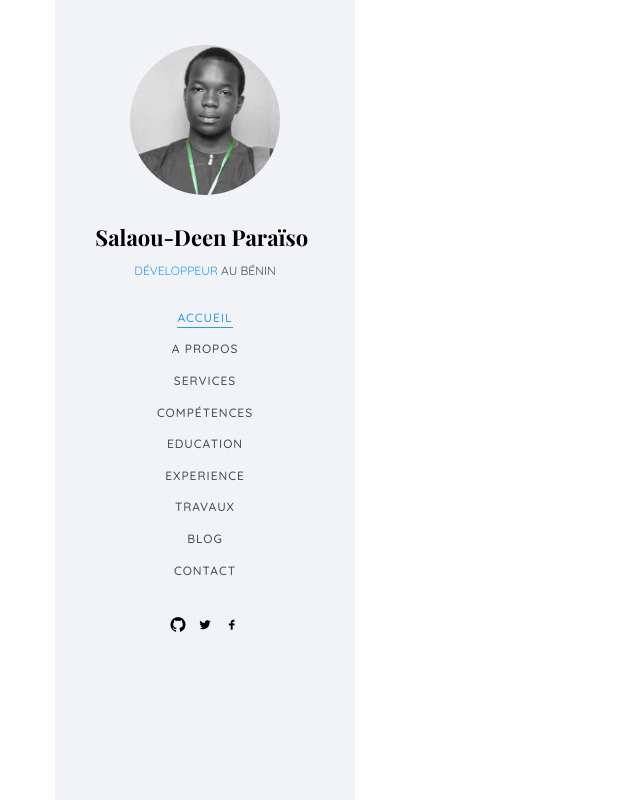
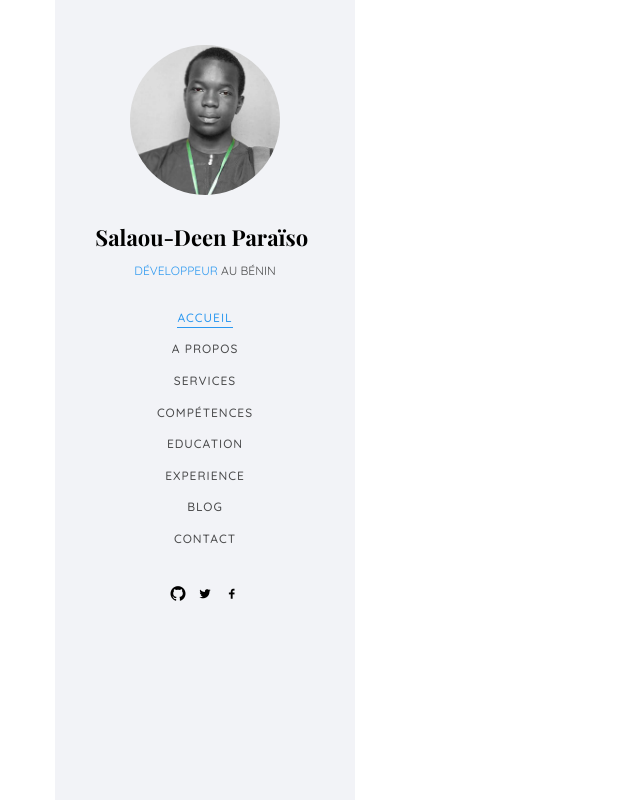
Before and after one commit to baba-mandef/api.abiodoun.dev, a Django app: template henri/home/templates/layouts/base.html in a window 1280 px wide. Shown: the whole page, without its empty margins (0-640 px from the left). Run offline with Django 3.2, Linux system fonts and the light colour scheme; the template is opened without the code that fills it, so the values that code supplies are empty; parts of the project's set-up code (start-up, migrations or seed data) failed here and were passed over; some libraries are stand-ins or nearby versions; some web fonts are replaced.

Commit message:
- update base

```diff
--- a/henri/home/templates/layouts/base.html
+++ b/henri/home/templates/layouts/base.html
@@ -71,7 +71,6 @@
 						<li><a href="#" data-nav-section="skills">Compétences</a></li>
 						<li><a href="#" data-nav-section="education">Education</a></li>
 						<li><a href="#" data-nav-section="experience">Experience</a></li>
-						<li><a href="#" data-nav-section="work">Travaux</a></li>
                         <li><a href="#" data-nav-section="blog">Blog</a></li>
 						<li><a href="#" data-nav-section="contact">Contact</a></li>
 
@@ -91,6 +90,7 @@
 
 		</aside>
         {% block main %}
+
 		{% endblock %}<!-- end:colorlib-main -->
 	</div><!-- end:container-wrap -->
 	</div><!-- end:colorlib-page -->
```
